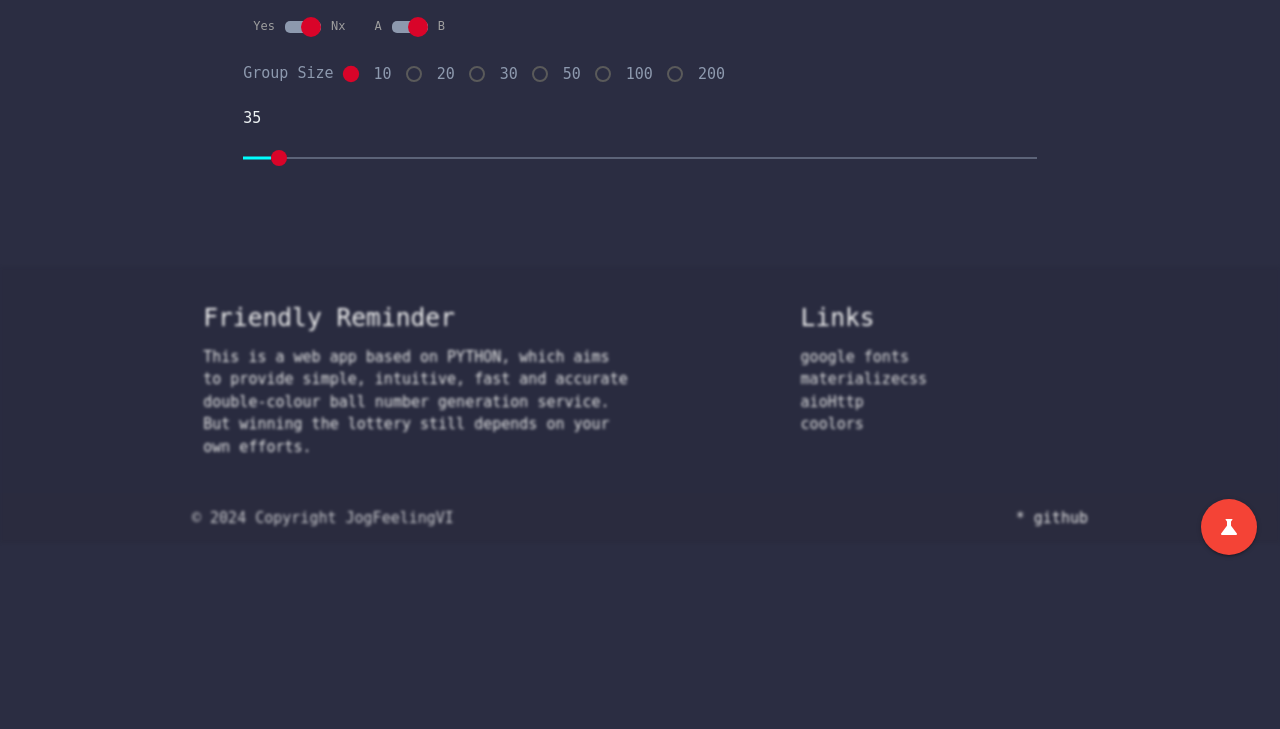
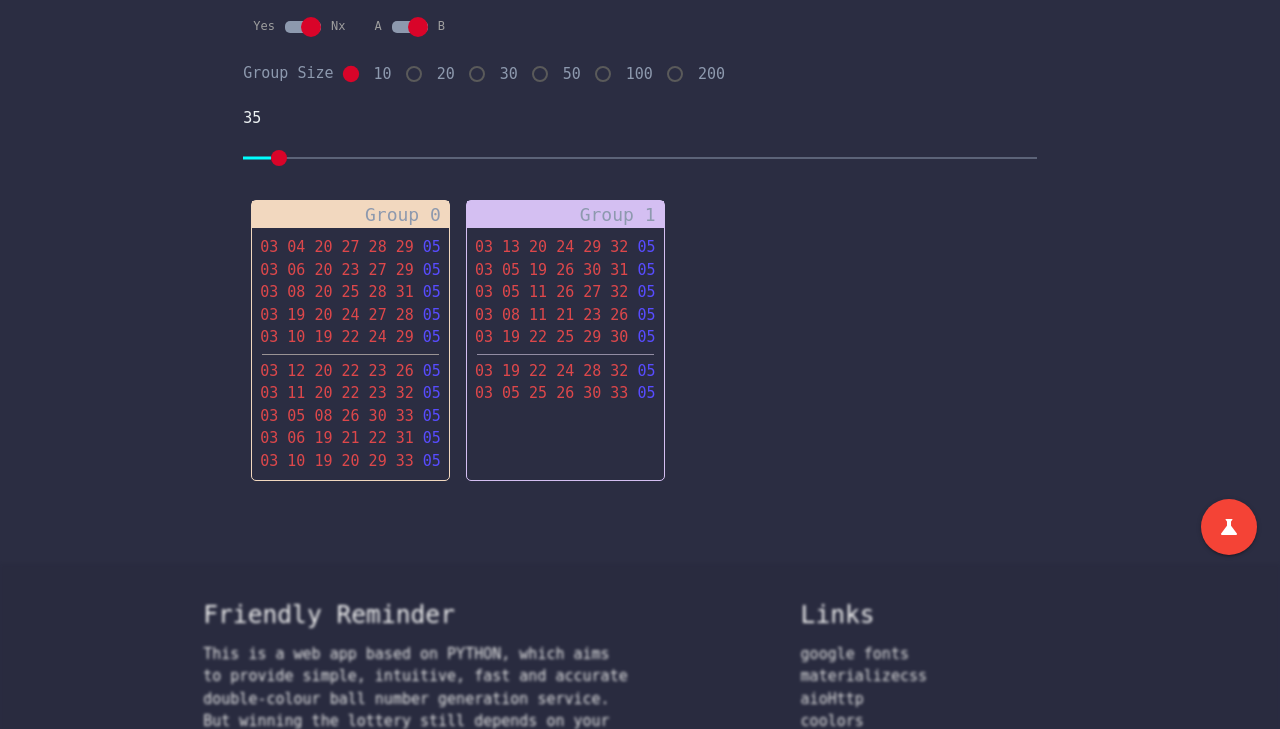
Before and after one commit to JogFeelingVI/autoasset, a Python web app: template templates/science.html in a window 1280 px wide. Shown: the part 222-951 px from the top of the page. Before the commit the page ends 778 px from the top, so only its background shows below. Run offline with Jinja, Linux system fonts and the light colour scheme; the template is opened without the code that fills it, so the values that code supplies are empty; some web fonts are replaced.

Commit message:
update js css

```diff
--- a/static/handle.js
+++ b/static/handle.js
@@ -2,14 +2,14 @@
  * @Author: JogFeelingVI
  * @Date:   2024-01-25 20:54:21
  * @Last Modified by:   JogFeelingVI
- * @Last Modified time: 2024-03-15 16:23:20
+ * @Last Modified time: 2024-03-16 00:33:44
  */
 'use strict';
 import * as objJs from './obj.js';
 let regov2 = new objJs.swclassforjson('rego_v2', 'off', 'on', false);
 let group_size = new objJs.radioList('GroupSize', 'Group Size', [5, 10, 20, 30, 50, 100, 200]);
 let range_s = new objJs.meRange('rangeslider', 5, 1000, 5);
-let groupman = new objJs.groupmanage('navigation', 10)
+let groupman = new objJs.groupmanage('navigation', 10);
 
 const formatNumber = (n, x) => {
     return n.toString().padStart(Number(x), '0');
--- a/static/obj.css
+++ b/static/obj.css
@@ -2,7 +2,7 @@
  * @Author: JogFeelingVI
  * @Date:   2024-03-11 09:13:30
  * @Last Modified by:   JogFeelingVI
- * @Last Modified time: 2024-03-15 16:08:38
+ * @Last Modified time: 2024-03-16 01:16:43
  */
 .sw {
     display: inline-block;
@@ -152,40 +152,57 @@
     animation-duration: 1s;
     animation-name: slidein;
 }
+
 /* manage css */
 .manage {
     display: flex;
     flex-wrap: wrap;
 }
 
-.manage .group{
-    margin: 15px;
+.manage .group {
+    margin: 8px;
     border-radius: 5px;
     border: 1px solid var(--bgs);
 }
 
-.manage .group .haed{
-    display:block;
+.manage .group .haed {
+    display: block;
     width: 100%;
-    padding:0 8px 0 8px;
+    padding: 0 8px 0 8px;
     font-size: 18px;
     text-align: right;
     background-color: var(--bgs);
+    cursor: pointer;
+    user-select: none;
 }
-.manage .group .a{
+
+.manage .group .a {
     color: var(--fcs);
 }
-.manage .group .r{
-    color: hsla(360,100%, 65%,0.84);
+
+.manage .group .r {
+    color: hsla(360, 100%, 65%, 0.84);
 }
-.manage .group .b{
-    color: hsla(244,100%, 65%,1);
+
+.manage .group .b {
+    color: hsla(244, 100%, 65%, 1);
 }
-.manage .group .haed ~ div{
+
+.manage .group .haed~div {
     display: block;
-    padding:0 8px 0 8px;
+    padding: 0 8px 0 8px;
 }
-.manage .group .spb{
+
+.manage .group .haed+div {
+    margin-top: 8px;
+    /* div.group:nth-child(1) > div:nth-child(2) */
+}
+
+.manage .group .haed~div:last-child {
+    margin-bottom: 8px;
+}
+
+.manage .group .spb {
     margin: 5px auto 5px auto;
     width: 90%;
     height: 1px;
@@ -193,7 +210,7 @@
     background-color: var(--fcs);
 }
 
-.manage .group .a{
-    font-size: 24px;
+.manage .group .a {
+    font-size: 18px;
     color: var(--cool-gray);
 }
--- a/static/science.js
+++ b/static/science.js
@@ -2,7 +2,7 @@
  * @Author: JogFeelingVI
  * @Date:   2024-03-06 15:32:30
  * @Last Modified by:   JogFeelingVI
- * @Last Modified time: 2024-03-15 15:49:03
+ * @Last Modified time: 2024-03-16 00:33:22
  */
 'use strict';
 import * as objJs from './obj.js';
@@ -10,7 +10,7 @@ let rego_user = new objJs.swclassforjson("yesno", "yes", "nx", true);
 let rego_v2 = new objJs.swclassforjson("okye", "A", "B", true);
 let group_size = new objJs.radioList('GroupSizes', 'Group Size', [10, 20, 30, 50, 100, 200]);
 let ranges = new objJs.meRange('ranges', 5, 1000, 5);
-let groupman = new objJs.groupmanage('groupblack', 10)
+let groupman = new objJs.groupmanage('groupblack', 10);
 
 
 + function () {
```
